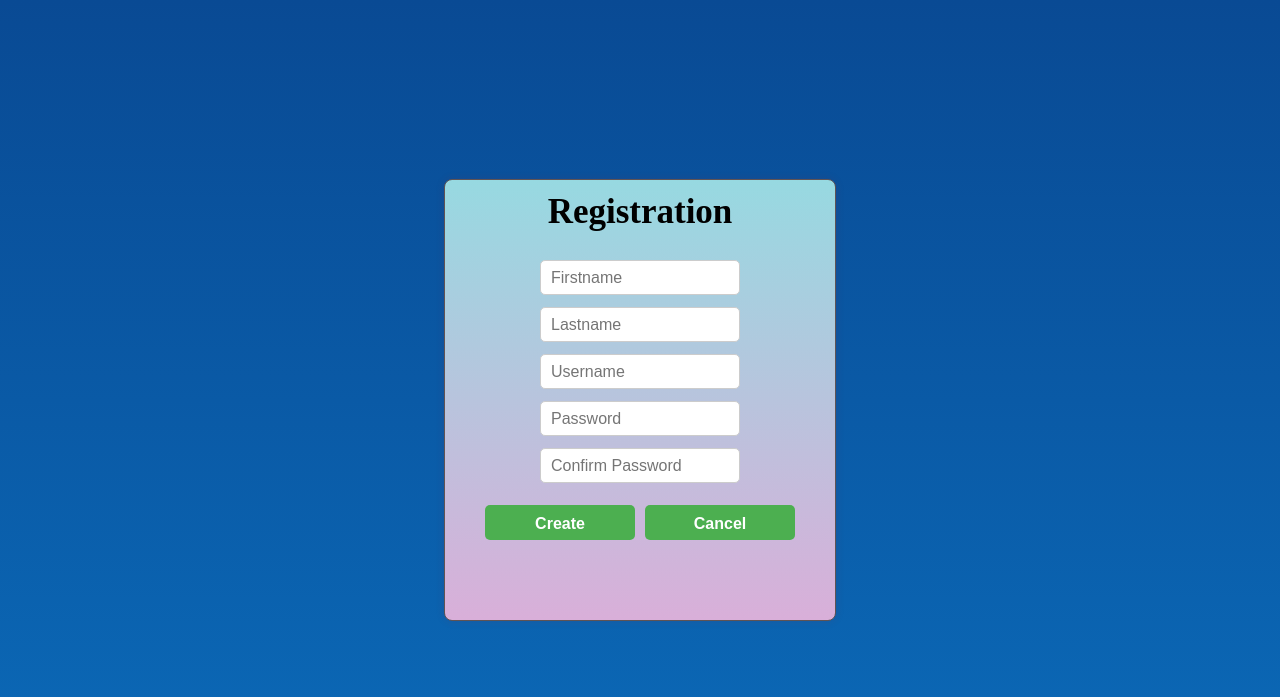
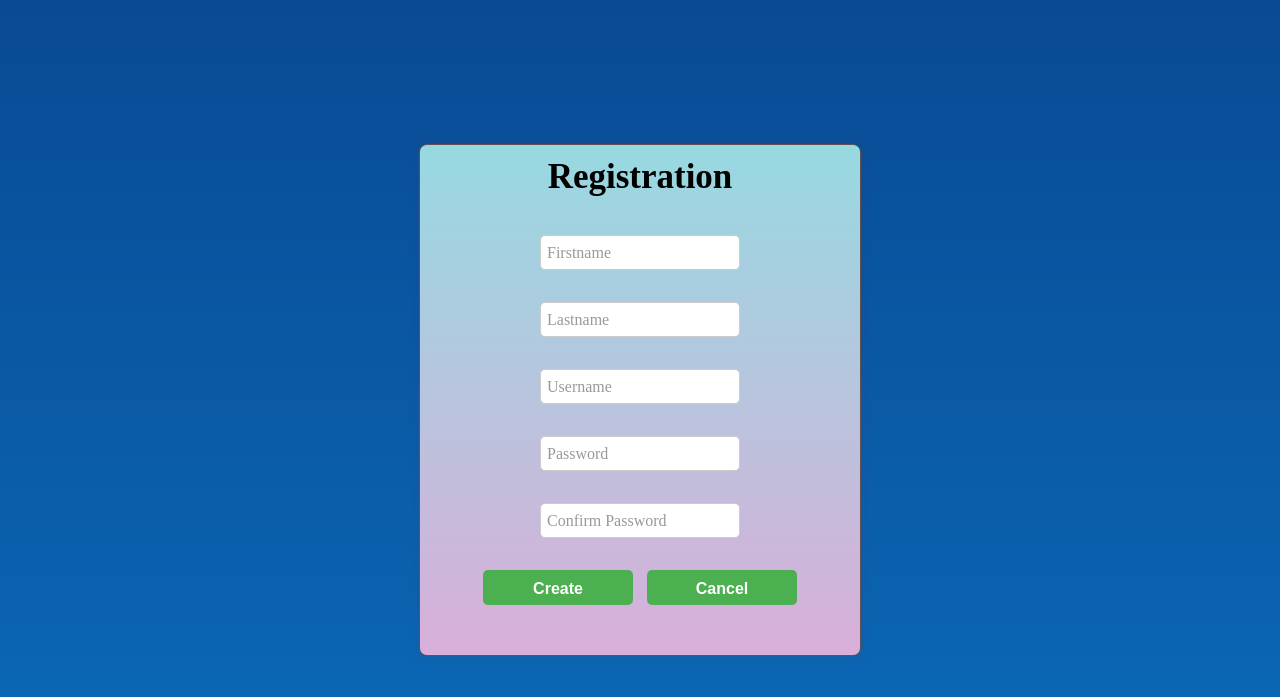
Before and after one commit to Baz22-code/Login-and-Registration-System, a PHP site: template view/registration.php in a window 1280 px wide. Shown: the top 697 px of the page. Run offline with PHP 8.4, Linux system fonts and the light colour scheme; the template is opened without the code that fills it, so the values that code supplies are empty.

Commit message:
The data is now dump into database

```diff
--- a/index.php
+++ b/index.php
@@ -2,11 +2,11 @@
 
 $uri = $_SERVER["REQUEST_URI"];
 
-if ($uri == "/Login/index.php") {
+if ($uri == "/Login-System/index.php") {
     require "controller/form_controller.php";
-} elseif ($uri == "/Login/index.php/forgot") {
+} elseif ($uri == "/Login-System/index.php/forgot") {
     require "controller/forgot_controller.php";
-} elseif ($uri == "/Login/index.php/register") {
+} elseif ($uri == "/Login-System/index.php/register") {
     require "controller/registration_controller.php";
 } else {
     http_response_code(404);
--- a/view/assets/css/registration.css
+++ b/view/assets/css/registration.css
@@ -1,9 +1,8 @@
-
 .register-form {
     display: flex;
     flex-direction: column;
-    height: 400px;
-    width: 350px; /* Adjust width as needed */
+    height: 470px;
+    width: 400px; /* Adjust width as needed */
     padding: 20px;
     border: 1px solid #615353;
     border-radius: 8px;
@@ -11,13 +10,11 @@
     background-image: linear-gradient(to top, #d9afd9 0%, #97d9e1 100%);
     backdrop-filter: blur(10px);
     -webkit-backdrop-filter: blur(10px);
-
 }
 
 .register-form label{
     font-size: 20px;
 }
-
 
 /* Style for input fields */
 .register-form input[type="text"],
@@ -54,6 +51,53 @@
     background-color: #45a049;
 }
 
-.form_1{
+/* If you input in the blank the placeholder will show in the Top*/
+.input-container {
     display: flex;
+    flex-direction: column;
+    position: relative;
+    margin-top: 10px;
+    margin-bottom: 10px;
 }
+
+.input-container input {
+    width: 100%;
+    padding: 10px;
+    font-size: 16px;
+    border: 1px solid #ccc;
+    border-radius: 4px;
+}
+
+.input-container label {
+    position: absolute;
+    top: 50%;
+    left: 12px;
+    font-size: 16px;
+    color: #999;
+    transform: translateY(-50%);
+    transition: 0.2s ease all;
+    pointer-events: none;
+}
+
+.input-container input:focus + label,
+.input-container input:not(:placeholder-shown) + label {
+    top: 2px;
+    left: 8px;
+    font-size: 12px;
+    color: #74b9ff;
+    background-color: #fff;
+    padding: 0 5px;
+}
+
+.error {
+    position:absolute;
+    width: 400px;
+    top: 32px;
+    left: -98px;
+    font-size: 12px;
+    color: red;
+    margin-top: 5px;
+}
+
+
+/*---------------End---------------------*/
--- a/view/assets/js/form.js
+++ b/view/assets/js/form.js
@@ -1,7 +1,7 @@
 function redirectToRegister() {
-    window.location.href = "/Login/index.php/register";
+    window.location.href = "/Login-System/index.php/register";
 }
 
 function redirectToLogin() {
-  window.location.href = "/Login/index.php";
+  window.location.href = "/Login-System/index.php";
 }
--- /dev/null
+++ b/view/assets/js/registration.js
@@ -0,0 +1,77 @@
+document.getElementById("registrationForm").addEventListener("submit", function (event) {
+    event.preventDefault();
+    clearErrors();
+
+    const firstName = document.getElementById("firstName").value.trim();
+    const lastName = document.getElementById("lastName").value.trim();
+    const username = document.getElementById("username").value.trim();
+    const password = document.getElementById("password").value.trim();
+    const confirmPassword = document.getElementById("confirmPassword").value.trim();
+
+    let isValid = true;
+
+    if (firstName.length < 3) {
+        showError("firstNameError", "Firstname must be at least 3 characters.");
+        isValid = false;
+    }
+
+    if (lastName.length < 3) {
+        showError("lastNameError", "Lastname must be at least 3 characters.");
+        isValid = false;
+    }
+
+    if (username.length < 3) {
+        showError("userNameError", "Username must be at least 3 characters.");
+        isValid = false;
+    }
+
+    const passwordPattern = /^(?=.*[a-z])(?=.*[A-Z])(?=.*\d)[a-zA-Z\d]{8,}$/;
+    if (!passwordPattern.test(password)) {
+        showError("passwordError", "Password must have 8 characters, uppercase, lowercase, and a number.");
+        isValid = false;
+    }
+
+    if (password !== confirmPassword) {
+        showError("confirmPasswordError", "Passwords do not match.");
+        isValid = false;
+    }
+
+    if (isValid) {
+        const formData = new FormData();
+        formData.append("firstName", firstName);
+        formData.append("lastName", lastName);
+        formData.append("username", username);
+        formData.append("password", password);
+        formData.append("confirmPassword", confirmPassword);
+
+        fetch("../controller/registration_controller.php", {
+            method: "POST",
+            body: formData,
+        })
+            .then(response => response.json())
+            .then(data => {
+                if (data.success) {
+                    alert(data.message);
+                    document.getElementById("registrationForm").reset();
+                } else {
+                    for (const key in data.errors) {
+                        showError(`${key}Error`, data.errors[key]);
+                    }
+                }
+            })
+            .catch(error => console.error("Error:", error));
+    }
+});
+
+function clearErrors() {
+    document.querySelectorAll(".error").forEach(error => {
+        error.style.display = "none";
+        error.innerText = "";
+    });
+}
+
+function showError(elementId, message) {
+    const errorElement = document.getElementById(elementId);
+    errorElement.innerText = message;
+    errorElement.style.display = "block";
+}
--- a/view/assets/partials/footer.php
+++ b/view/assets/partials/footer.php
@@ -1,4 +1,6 @@
-<script src="./view/assets/js/form.js"></script>
+<script src= "./view/assets/js/form.js"></script>
+<script src= "../view/assets/js/registration.js"></script>
+
     </div>
 </body>
 </html>
--- a/view/assets/partials/header.php
+++ b/view/assets/partials/header.php
@@ -5,7 +5,8 @@
     <meta name="viewport" content="width=device-width, initial-scale=1.0">
     <title>Login Form</title>
 
-    <?php require "./function.php"?>
+    <?php    require $_SERVER['DOCUMENT_ROOT'] . '/Login-System/function.php' ?>
+
 
     <link rel="stylesheet" href="<?php echo $basePath; ?>form.css">
     <link rel="stylesheet" href="<?php echo $basePath; ?>forgot_pass.css">
--- a/view/forgot_pass.php
+++ b/view/forgot.php
@@ -12,7 +12,7 @@
             </div>
             <div class="form_3">
             <input type="submit" id="proceed_btn" value="Proceed">
-            <input type="button" id="cancel_btn" value="Cancel" onclick="window.location.href='/Login/index.php'">
+            <input type="button" id="cancel_btn" value="Cancel" onclick="window.location.href='/Login-System/index.php'">
             </div>
         </form>
 
--- a/view/form.php
+++ b/view/form.php
@@ -13,7 +13,7 @@
             <input type="submit" id="time" value="Login">
         </form>
 
-        <a href="/Login/index.php/forgot" class="underline-link">Forgot Password?</a>
+        <a href="/Login-System/index.php/forgot" class="underline-link">Forgot Password?</a>
         <hr class="styled-line">
         <button onclick="redirectToRegister()">Create new account</button>
 
--- a/view/registration.php
+++ b/view/registration.php
@@ -1,25 +1,44 @@
-<?php require __DIR__ . "/assets/partials/header.php"?>
+<?php require __DIR__ . "/assets/partials/header.php"; ?>
 <body>
-
-    <div  class="register-form">
-
+    <div class="register-form">
         <h1>Registration</h1>
 
-        <form action="">
+        <form action="" method="POST" id="registrationForm">
 
-            <input type="text" name="Firstname" placeholder="Firstname">
-            <input type="text" name="Lastname" placeholder="Lastname">
-
-            <input type="text" name="username" placeholder="Username">
-            <input type="password" name="password" placeholder ="Password">
-            <input type="password" name="Confirm_password" placeholder="Confirm Password">
-
-            <div class="form_1">
-            <input type="submit" id="create_btn" value="Create">
-            <input type="button" id="cancel_btn" value="Cancel" onclick="window.location.href='/Login/index.php'">
+            <div class="input-container">
+                <input type="text" id="firstName" name="firstName" placeholder=" " />
+                <label for="firstName">Firstname</label>
+                <span class="error" id="firstNameError"><?php echo $errors["firstName"] ?? ''; ?></span>
             </div>
 
+            <div class="input-container">
+                <input type="text" id="lastName" name="lastName" placeholder=" " />
+                <label for="lastName">Lastname</label>
+                <span class="error" id="lastNameError"><?php echo $errors["lastName"] ?? ''; ?></span>
+            </div>
+
+            <div class="input-container">
+                <input type="text" id="username" name="username" placeholder=" " />
+                <label for="username">Username</label>
+                <span class="error" id="userNameError"><?php echo $errors["username"] ?? ''; ?></span>
+            </div>
+
+            <div class="input-container">
+                <input type="password" id="password" name="password" placeholder=" " />
+                <label for="password">Password</label>
+                <span class="error" id="passwordError"><?php echo $errors["password"] ?? ''; ?></span>
+            </div>
+
+            <div class="input-container">
+                <input type="password" id="confirmPassword" name="confirmPassword" placeholder=" " />
+                <label for="confirmPassword">Confirm Password</label>
+                <span class="error" id="confirmPasswordError"><?php echo $errors["confirmPassword"] ?? ''; ?></span>
+            </div>
+
+            <div class="button_container">
+                <input type="submit" id="create_btn" value="Create">
+                <input type="button" id="cancel_btn" value="Cancel" onclick="window.location.href='/Login-System/index.php'">
+            </div>
         </form>
-
-
-<?php require __DIR__ . "/assets/partials/footer.php"?>
+    </div>
+<?php require __DIR__ . "/assets/partials/footer.php"; ?>
```
Also changed, not shown: Database.php (added, +29 -0 lines), controller/registration_controller.php (+66 -1 lines), model/register_model.php (added, +40 -0 lines), view/error.php (added, +11 -0 lines), model/forgot_model.php (added), model/form_model.php (added).
